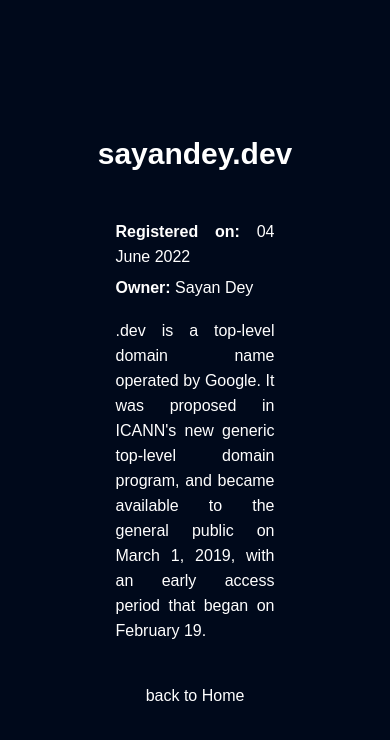
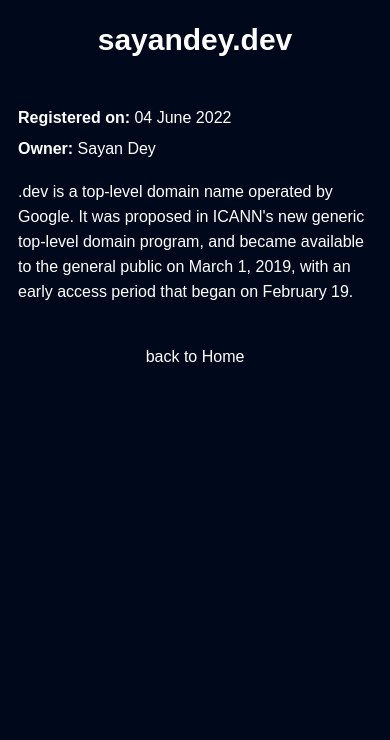
Before and after one commit to sayandey18/coming-soon, a React (Create React App) app: page /about in a window 390 px wide. Shown: the top 740 px of the page. Built offline with nearby package versions, Linux system fonts and the light colour scheme.

Commit message:
fix responsive

```diff
--- a/src/components/style.css
+++ b/src/components/style.css
@@ -30,19 +30,20 @@
 
 }
 
-.wrapper {
-    position: absolute;
-    left: 50%;
-    top: 50%;
-    transform: translate(-50%, -50%);
-    -webkit-transform: translate(-50%, -50%);
-    animation: fadeIn 1000ms ease;
-    -webkit-animation: fadeIn 1000ms ease;
+.container {
+    max-width: 968px;
+    margin: 0 auto;
+}
 
+.about__container, .home__container {
+    display: grid;
+    align-items: center;
+    justify-content: center;
+    height: 80vh;
 }
 
 h1 {
-    font-size: 50px;
+    font-size: 40px;
     font-family: 'Poppins', sans-serif;
     margin-bottom: 0;
     line-height: 1;
@@ -86,7 +87,7 @@
     text-decoration: none;
 }
 
-.page__link::before{
+.page__link::before {
     content: "";
     position: absolute;
     display: block;
@@ -109,7 +110,7 @@
 }
 
 p {
-    text-align: justify;
+    text-align: left;
     margin: 18px;
     font-family: 'Muli', sans-serif;
     font-weight: normal;
```
